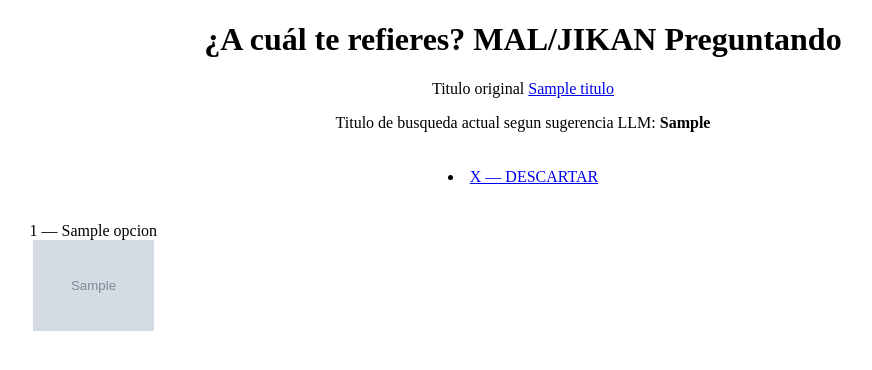
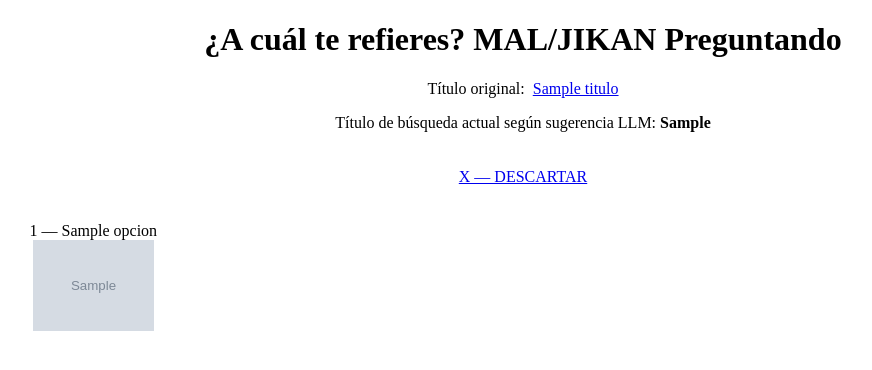
Before and after one commit to Psmithortiz/Anime-importer, a Flask app: template templates/menu_jikan.html in a window 1280 px wide. Shown: the top 370 px of the page, without its empty margins (117-989 px from the left). Run offline with Flask 3, Linux system fonts and the light colour scheme; the template is opened without the code that fills it: most values are stand-ins (such as "Sample title", 1, 10 or a date in 2020); grey boxes marked "Sample" are stand-in pictures.

Commit message:
fix(templates): minor cleanup in menu_jikan.html

```diff
--- a/templates/menu_jikan.html
+++ b/templates/menu_jikan.html
@@ -1,5 +1,5 @@
 <!DOCTYPE html>
-<html lang="en">
+<html lang="es">
 <head>
     <meta charset="UTF-8">
     <title>Selección Jikan</title>
@@ -28,7 +28,6 @@
         }
 
         .descartar {
-            grid-column: 1 / -1;
             text-align: center;
             padding: 20px;
         }
@@ -40,19 +39,21 @@
 </head>
 <body>
 <div class="encabezado">
-<h1>¿A cuál te refieres? MAL/JIKAN Preguntando</h1>
+    <h1>¿A cuál te refieres? MAL/JIKAN Preguntando</h1>
 
-    <p>Titulo original
+    <p>
+        Título original:&nbsp;
         <a href="https://www.google.com/search?q={{ (titulo + ' anime') | urlencode }}" target="_blank">
             {{ titulo }}
         </a>
     </p>
 
-<p>Titulo de busqueda actual segun sugerencia LLM: <strong>{{ romaji_sugerido }}</strong></p>
+    <p>Título de búsqueda actual según sugerencia LLM: <strong>{{ romaji_sugerido }}</strong></p>
+
+    <p class="descartar">
+        <a href="/elegir-jikan/0">X — DESCARTAR</a>
+    </p>
 </div>
-<li class="descartar">
-    <a href="/elegir-jikan/0">X — DESCARTAR</a>
-</li>
 
 <ul class="grid">
     {% for opcion in opciones %}
@@ -64,3 +65,5 @@
         </li>
     {% endfor %}
 </ul>
+</body>
+</html>
```
